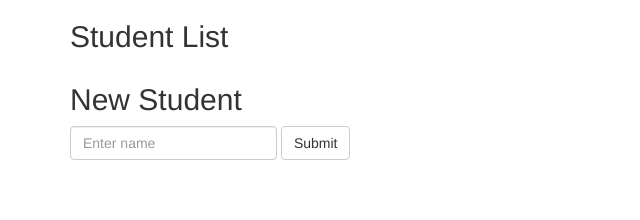
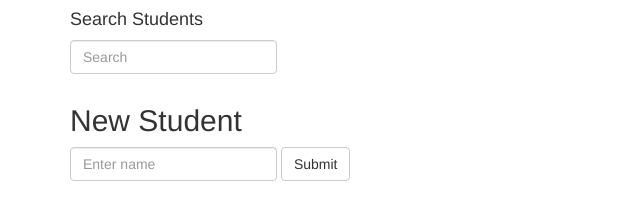
Before and after one commit to laurenemarcus/student-roster, a plain HTML site: page index.html in a window 1280 px wide. Shown: the whole page, without its empty margins (0-640 px from the left). Drawn offline with nearby package versions, Linux system fonts and the light colour scheme.

Commit message:
Add search function; reformat.

```diff
--- a/index.html
+++ b/index.html
@@ -13,9 +13,20 @@
     <div class="container" ng-controller="StudentsCtrl">
       <div class="row">
         <div class="col-md-12">
-          <h2>Student List</h2>
+          <h4>Search Students</h4>
+          <form class="form-inline" role="form">
+            <div class="form-group">
+              <input ng-model="query" type="text" class="form-control" placeholder="Search">
+            </div>
+          </form>
+        </div>
+      </div>
+      <div class="row">
+        <div class="col-md-12">
+          <h2 ng-show="students.length && filtered.length">Student List</h2>
+          <h2 ng-show="students.length && !filtered.length">No Matches</h2>
           <ul>
-            <li ng-repeat="item in students">
+            <li ng-repeat="item in filtered = (students | filter:query)">
               <span ng-click="editing = true" ng-hide="editing">
                 {{item.name}} <a ng-click="deleteStudent(item)">Delete</a>
               </span>
```
